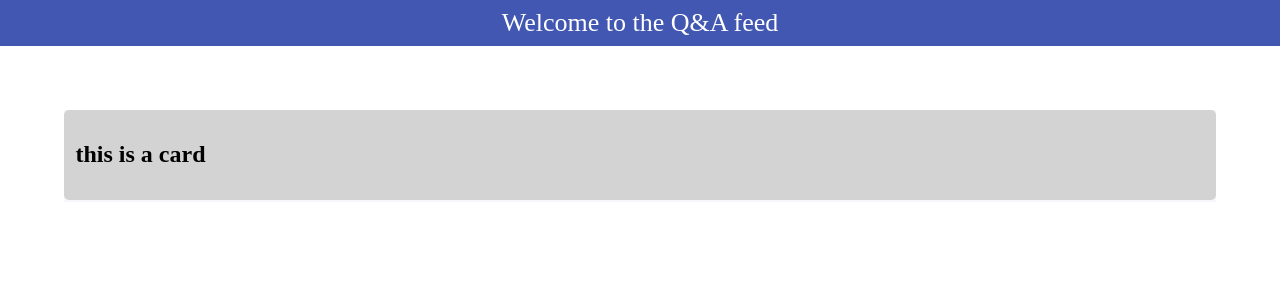
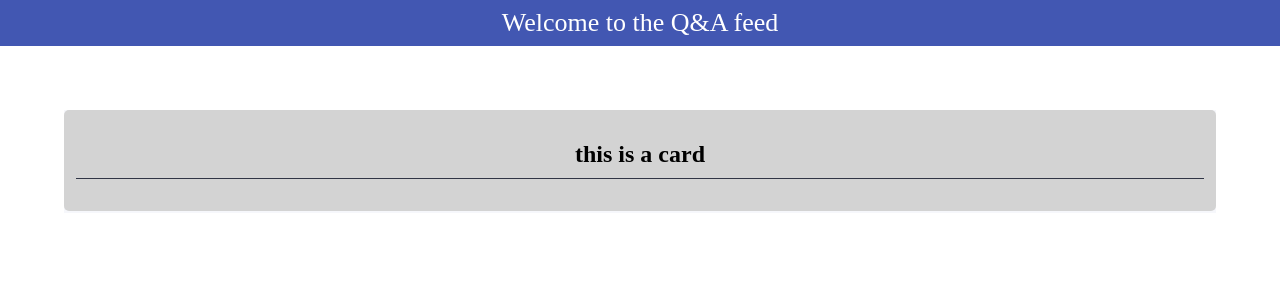
Before and after one commit to Angelica137/ssr-feed, a React (Create React App) app: page / in a window 1280 px wide. Shown: the top 300 px of the page. Built offline with nearby package versions, Linux system fonts and the light colour scheme.

Commit message:
format card text

```diff
--- a/src/components/Card/Card.js
+++ b/src/components/Card/Card.js
@@ -9,9 +9,16 @@ const CardWrapper = styled.div`
   margin-bottom: 2px;
 `;
 
+const Title = styled.h2`
+  width: 100%;
+  padding-bottom: 10px;
+  text-align: center;
+  text-color: #303545;
+  border-bottom: 1px solid #303545;
+`;
 const Card = () => (
   <CardWrapper>
-    <h2>this is a card</h2>
+    <Title>this is a card</Title>
   </CardWrapper>
 );
 
```
